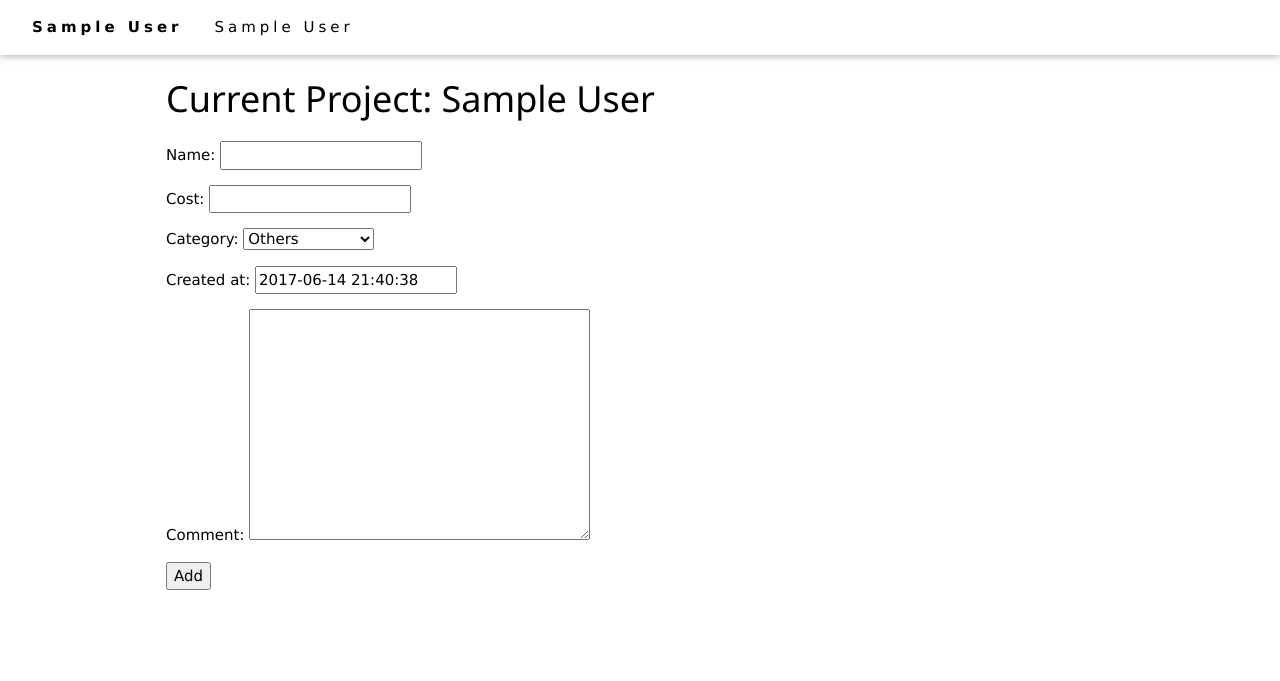
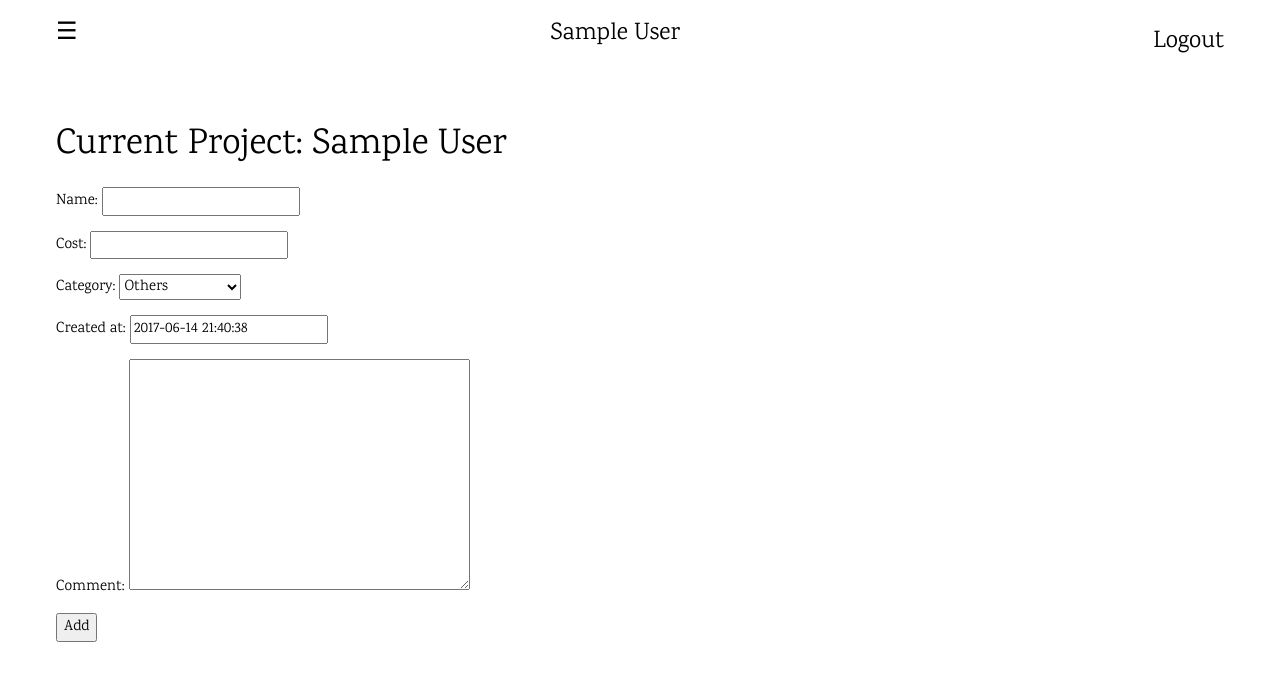
Before and after one commit to calvin620707/reservoir, a Django app: a page that uses reservoir/templates/base.html in a window 1280 px wide. Shown: the top 681 px of the page. Run offline with Django 3.2, Linux system fonts and the light colour scheme; a user stored in the database is signed in; tables that the repository leaves empty hold one stand-in row (values such as "Sample post").

Commit message:
update base.html

```diff
--- a/reservoir/templates/base.html
+++ b/reservoir/templates/base.html
@@ -1,37 +1,60 @@
 <!DOCTYPE html>
 <html lang="en">
-<head id="top">
-    <style>
-        .reservoir-content {
-            max-width: 980px;
-            margin-top: 54px;
-            margin-right: auto;
-            margin-bottom: auto;
-            margin-left: auto;
-        }
-    </style>
+<head>
     <meta charset="UTF-8">
     <meta name="viewport" content="width=device-width, initial-scale=1">
     <link rel="stylesheet" href="https://www.w3schools.com/w3css/4/w3.css">
+    <link rel="stylesheet" href="https://fonts.googleapis.com/css?family=Karma">
+    <style>
+        body, h1, h2, h3, h4, h5, h6 {
+            font-family: "Karma", sans-serif
+        }
+
+        .w3-bar-block .w3-bar-item {
+            padding: 20px
+        }
+    </style>
     <title>{% block title %}Reservoir{% endblock %}</title>
 </head>
 <body>
-<!-- Navbar (sit on top) -->
+<!-- Sidebar (hidden by default) -->
+<nav class="w3-sidebar w3-bar-block w3-card-2 w3-top w3-xlarge w3-animate-left"
+     style="display:none;z-index:2;width:40%;min-width:300px" id="baseSidebar">
+    <a href="javascript:void(0)" onclick="w3_close()"
+       class="w3-bar-item w3-button">Close</a>
+    <a href="#food" onclick="w3_close()" class="w3-bar-item w3-button">Food</a>
+    <a class="w3-bar-item w3-button">Change Current Project</a>
+    <a class="w3-bar-item w3-button">Manage Costs</a>
+    <a class="w3-bar-item w3-button">Manage Members</a>
+    <a class="w3-bar-item w3-button">Delete Project</a>
+</nav>
+
+<!-- Top menu -->
 <div class="w3-top">
-    <div class="w3-bar w3-white w3-wide w3-padding w3-card-2">
-        <a href="#home" class="w3-bar-item w3-button"><b>{{ request.user.current_project.name }}</b></a>
-        <!-- Float links to the right. Hide them on small screens -->
-        <div class="w3-left w3-hide-small">
-            <a href="{% url 'accounts:my-projects' %}"
-               class="w3-bar-item w3-button">{{ request.user.current_project.name }}</a>
+    <div class="w3-white w3-xlarge" style="max-width:1200px;margin:auto">
+        <div class="w3-button w3-padding-16 w3-left" onclick="w3_open()">☰</div>
+        <div class="w3-right w3-padding-16">
+            <a class="w3-bar-item w3-button" href="{% url 'logout' %}">Logout</a>
         </div>
+        <div class="w3-center w3-padding-16">{{ request.user.current_project.name }}</div>
     </div>
 </div>
 
 <!-- Content -->
-<div id="content" class="reservoir-content w3-padding">
+<div class="w3-main w3-content w3-padding" style="max-width:1200px;margin-top:100px">
     {% block content %}
     {% endblock %}
 </div>
+
+<script>
+    // Script to open and close sidebar
+    function w3_open() {
+        document.getElementById("baseSidebar").style.display = "block";
+    }
+
+    function w3_close() {
+        document.getElementById("baseSidebar").style.display = "none";
+    }
+</script>
 </body>
 </html>
```
